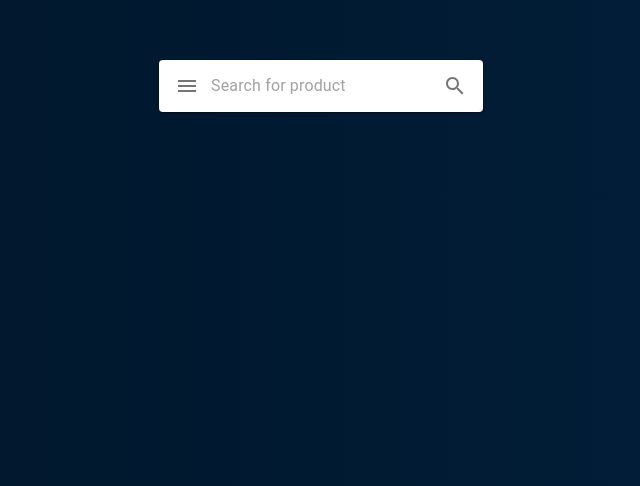
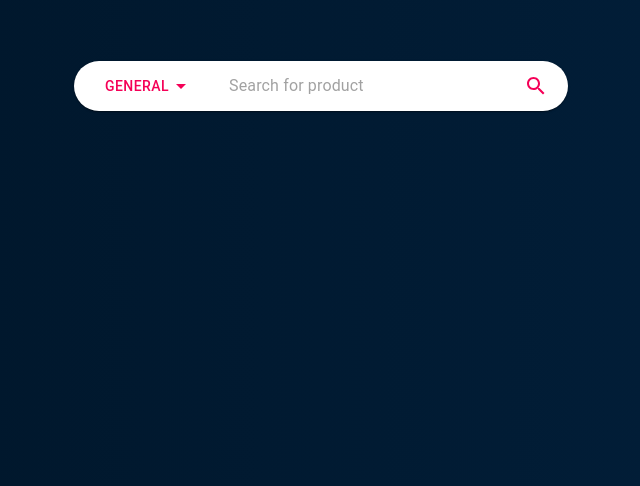
Before and after one commit to Oussama2IA/Get-it-cheap, a React (Create React App) app in the folder frontend/display/: page / in a window 1280 px wide. Shown: the part 314-800 px from the top of the page, without its empty margins (319-959 px from the left). Built offline with nearby package versions, Linux system fonts and the light colour scheme.

Commit message:
add search by category

```diff
--- a/frontend/display/src/components/Search.js
+++ b/frontend/display/src/components/Search.js
@@ -1,37 +1,68 @@
-import { useState } from 'react';
+import { useState, useRef } from 'react';
 import { Link } from 'react-router-dom';
-import Paper from '@material-ui/core/Paper';
-import InputBase from '@material-ui/core/InputBase';
-import IconButton from '@material-ui/core/IconButton';
-import MenuIcon from '@material-ui/icons/Menu';
-import SearchIcon from '@material-ui/icons/Search';
+import { Paper, InputBase, Button, Menu, MenuItem } from '@material-ui/core';
+import {
+  Search as SearchIcon,
+  ArrowDropDown as ArrowDropDownIcon,
+} from '@material-ui/icons';
 
 export default function Search() {
-  const [product, setProduct] = useState('');
+  const product = useRef('');
+  const category = useRef('general');
+  const [anchorEl, setAnchorEl] = useState(null);
 
-  function OnFieldChange(e) {
-    setProduct(e.target.value.trim());
+  function handleFieldChange(event) {
+    product.current = event.target.value.trim();
   }
+
+  const handleClick = (event) => {
+    setAnchorEl(event.currentTarget);
+  };
+
+  const handleClose = () => {
+    setAnchorEl(null);
+  };
+
+  const handleSelect = (event) => {
+    category.current = event.currentTarget.textContent;
+    setAnchorEl(null);
+  };
 
   return (
     <div className="search-bar">
       <Paper component="form" className="search-box">
-        <IconButton className="icon-button" aria-label="menu">
-          <MenuIcon />
-        </IconButton>
+        <Button
+          className="icon-button left"
+          color="secondary"
+          onClick={handleClick}
+        >
+          <span>{category.current}</span>
+          <ArrowDropDownIcon />
+        </Button>
+        <Menu
+          anchorEl={anchorEl}
+          open={Boolean(anchorEl)}
+          onClose={handleClose}
+        >
+          <MenuItem onClick={handleSelect}>general</MenuItem>
+          <MenuItem onClick={handleSelect}>phones</MenuItem>
+          <MenuItem onClick={handleSelect}>laptops</MenuItem>
+          <MenuItem onClick={handleSelect}>accessories</MenuItem>
+        </Menu>
         <InputBase
           className="input"
           placeholder="Search for product"
-          onChange={OnFieldChange}
+          onChange={handleFieldChange}
         />
-        <IconButton
-          className="icon-button"
+        <Button
+          className="icon-button right"
           aria-label="search"
+          color="secondary"
           component={Link}
-          to={`search?product=${product}`}
+          to={`${category.current}/${product}`}
         >
           <SearchIcon />
-        </IconButton>
+        </Button>
       </Paper>
     </div>
   );
--- a/frontend/display/src/styles/App.scss
+++ b/frontend/display/src/styles/App.scss
@@ -5,20 +5,32 @@
   height: 100vh;
   width: 100vw;
 
+  a {
+    color: #f50057;
+  }
+
   .search-box {
-    padding: 2px 4px;
     display: flex;
     align-items: center;
-    width: 400;
+    height: 50px;
+    border-radius: 100px;
   }
 
   .input {
-    margin-left: spacing(1);
+    padding-left: 5px;
     flex: 1;
+    width: 280px;
   }
 
   .icon-button {
-    padding: 10;
+    height: 100%;
+    &.left {
+      width: 150px;
+      border-radius: 100px 0 0 100px;
+    }
+    &.right {
+      border-radius: 0 100px 100px 0;
+    }
   }
 }
 
```
